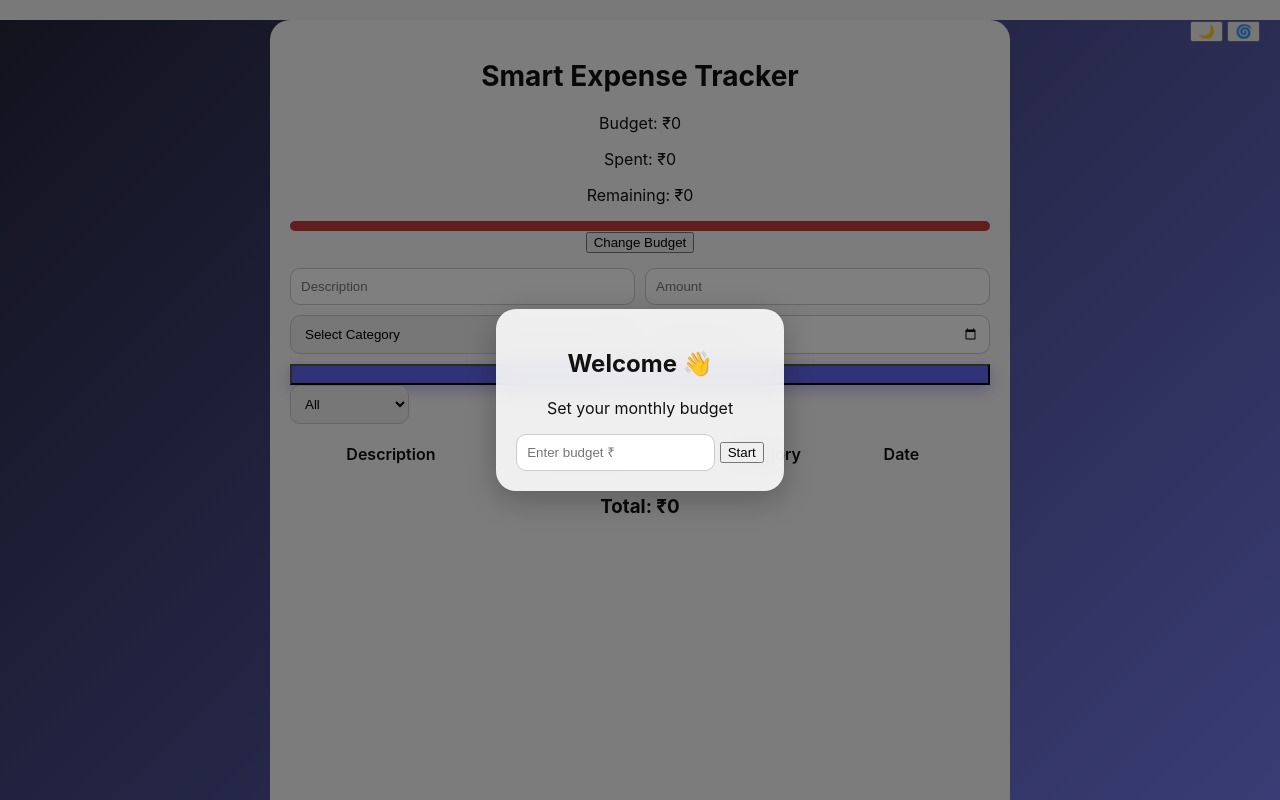
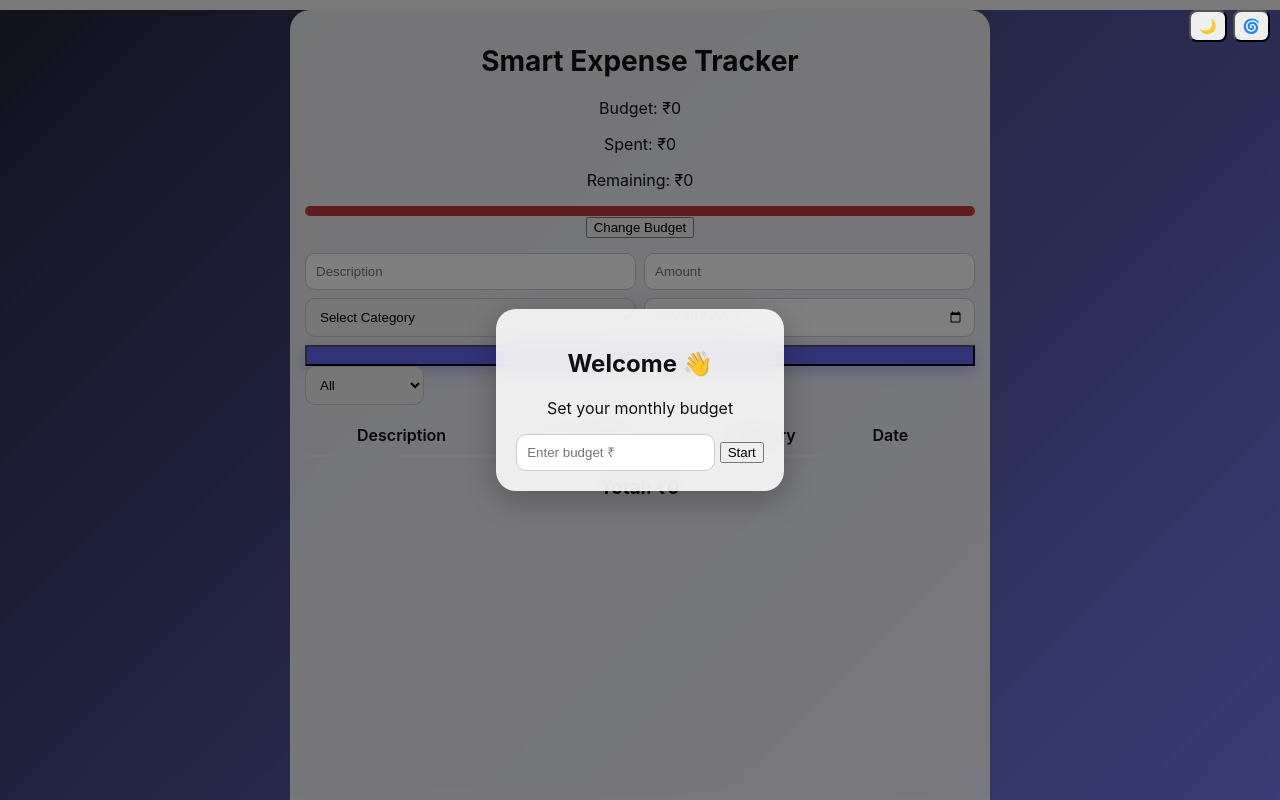
Before and after one commit to KushalB-01/Smart-Expense-Tracker-FV, a plain HTML site: page index.html in a window 1280 px wide. Shown: the top 800 px of the page. Drawn offline with nearby package versions, Linux system fonts and the light colour scheme.

Commit message:
Update style.css

```diff
--- a/style.css
+++ b/style.css
@@ -29,29 +29,53 @@ body.dark .container {
 }
 
 /* Container */
+* {
+    box-sizing: border-box;
+}
+
+body {
+    overflow-x: hidden;
+}
 .container {
+    width: 92%;
     max-width: 700px;
-    margin: 20px auto;
-    padding: 20px;
+    margin: 10px auto;
+    padding: 15px;
     border-radius: 20px;
-    background: lab(98.15% 1 0.34);
+    background: rgba(255,255,255,0.9);
     backdrop-filter: blur(10px);
+
+    box-sizing: border-box;
+    overflow: hidden;
 }
 
 /* Toggle */
 .toggle-container {
     position: fixed;
-    top: 20px;
-    right: 20px;
+    top: 10px;
+    right: 10px;
+    z-index: 99999;
+    display: flex;
+    gap: 6px;
+}
+
+.toggle-container button {
+    padding: 6px 8px;
+    font-size: 14px;
+    border-radius: 8px;
 }
 
 /* Form */
 form {
     display: grid;
     grid-template-columns: 1fr 1fr;
-    gap: 10px;
+    gap: 8px;
 }
-
+@media (max-width: 768px) {
+    form {
+        grid-template-columns: 1fr;
+    }
+}
 form button {
     grid-column: span 2;
     background: #6366f1;
```
